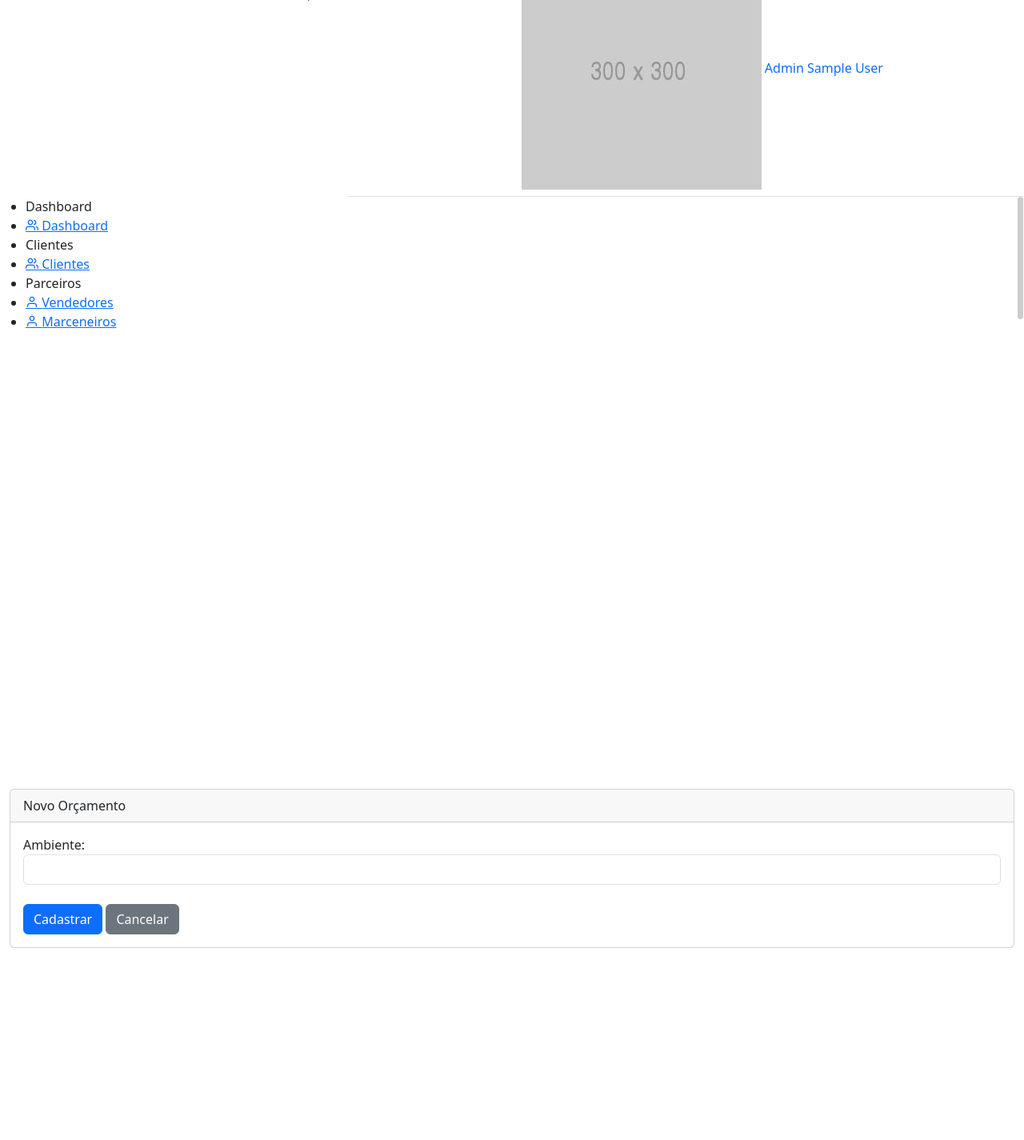
After one commit to obrunodev/django-orcamentos, a Django app: template apps/orcamentos/templates/orcamentos/orcamento_form.html in a window 1280 px wide. The commit adds this page. Shown: the part 96-1521 px from the top of the page at 80% size. Run offline with Django 4.2, Linux system fonts and the light colour scheme; the template is opened without the code that fills it: values that come from a table or form of the project are taken from there, others are empty; the visitor is signed in with stand-in values (Sample User, id 1); some libraries are stand-ins or nearby versions.

Commit message:
feat: Cria um orçamento vinculado ao cliente e a empresa logada

```diff
--- a/apps/clientes/templates/clientes/cliente_list.html
+++ b/apps/clientes/templates/clientes/cliente_list.html
@@ -28,6 +28,11 @@
                                     <a href="#" class="btn-action-icon" data-bs-toggle="dropdown" aria-expanded="true"><i class="fas fa-ellipsis-v"></i></a>
                                     <div class="dropdown-menu dropdown-menu-end" data-popper-placement="bottom-end" style="position: absolute; inset: 0px 0px auto auto; margin: 0px; transform: translate3d(-28px, 30.4px, 0px);" data-popper-reference-hidden="" data-popper-escaped="">
                                         <ul>
+                                            <li>
+                                                <a class="dropdown-item" href="{% url "orcamentos:novo_orcamento" cliente.id %}">
+                                                    <i class="far fa-eye me-2"></i>Criar orçamento
+                                                </a>
+                                            </li>
                                             <li>
                                                 <a class="dropdown-item" href="{% url "clientes:detail" cliente.id %}">
                                                     <i class="far fa-eye me-2"></i>Visualizar
--- /dev/null
+++ b/apps/orcamentos/forms.py
@@ -0,0 +1,9 @@
+from apps.orcamentos.models import Orcamento
+from shared.forms import BaseModelForm
+
+
+class OrcamentoForm(BaseModelForm):
+
+    class Meta:
+        model = Orcamento
+        fields = ['ambiente']
--- /dev/null
+++ b/apps/orcamentos/templates/orcamentos/orcamento_form.html
@@ -0,0 +1,28 @@
+{% extends "layout/base.html" %}
+
+{% block title %}Novo orçamento{% endblock title %}
+
+{% block content %}
+
+    <div class="card">
+        <div class="card-header">
+            {% if orcamento.id %}Editar{% else %}Novo{% endif %}
+            Orçamento
+        </div>
+        <div class="card-body">
+            <form method="post">
+                {% csrf_token %}
+                {{ form.as_p }}
+                <button type="submit" class="btn btn-primary mt-2">
+                    {% if orcamento.id %}
+                        Atualizar
+                    {% else %}
+                        Cadastrar
+                    {% endif %}
+                </button>
+                <a href="{% url "clientes:list" %}" class="btn btn-secondary mt-2">Cancelar</a>
+            </form>
+        </div>
+    </div>
+
+{% endblock content %}
--- /dev/null
+++ b/apps/orcamentos/urls.py
@@ -0,0 +1,7 @@
+from apps.orcamentos import views
+from django.urls import path
+
+app_name = 'orcamentos'
+urlpatterns = [
+    path('<int:cliente_id>/novo-orcamento/', views.OrcamentoCreateView.as_view(), name='novo_orcamento'),
+]
--- a/config/urls.py
+++ b/config/urls.py
@@ -5,4 +5,5 @@ urlpatterns = [
     path('usuarios/', include('apps.usuarios.urls')),
     path('admin/', admin.site.urls),
     path('clientes/', include('apps.clientes.urls')),
+    path('orcamentos/', include('apps.orcamentos.urls')),
 ]
```
Also changed, not shown: apps/orcamentos/views.py (+34 -2 lines).
